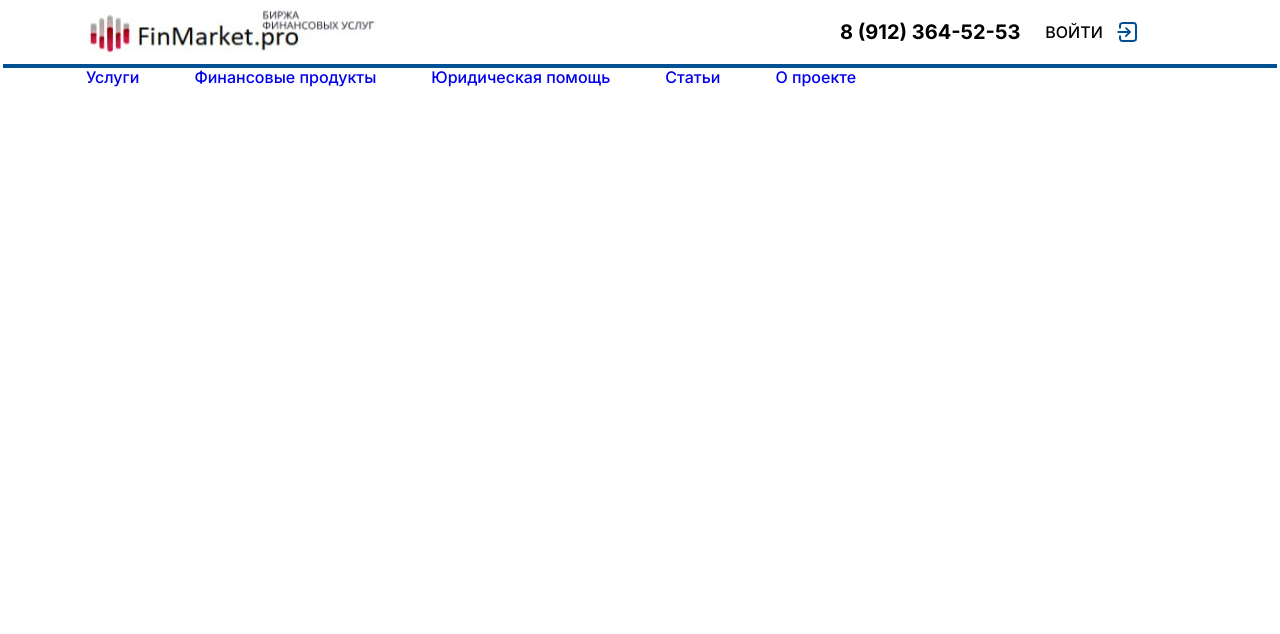
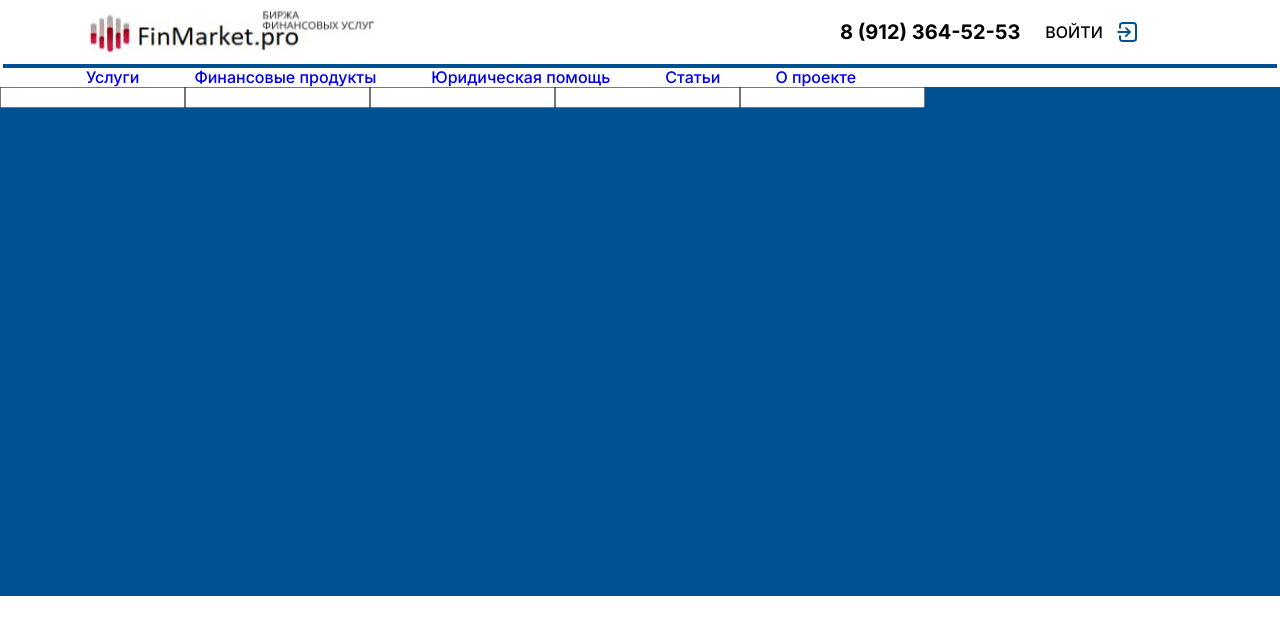
Before and after one commit to LizNgoNgoc/finmarket, a React (Create React App) app in the folder app/: page / in a window 1280 px wide. Shown: the top 634 px of the page. Built offline with nearby package versions, Linux system fonts and the light colour scheme.

Commit message:
add new components

```diff
--- a/app/src/App.jsx
+++ b/app/src/App.jsx
@@ -1,11 +1,13 @@
 import { Routes } from 'react-router-dom';
 import './App.css';
 import Header from './components/Header';
+import Finmarket from './pages/Finmarket';
 
 function App() {
   return (
     <div className="App">
       <Header/>
+      <Finmarket/>
       <Routes>
 
       </Routes>
--- /dev/null
+++ b/app/src/components/finmarketForm/FormFin.jsx
@@ -0,0 +1,11 @@
+export default function FormFin() {
+    return <div>
+        <form action="">
+            <input type="text" />
+            <input type="phone" />
+            <input type="email" />
+            <input type="password" />
+            <input type="password" />
+        </form>
+    </div>
+}
--- a/app/src/pages/Finmarket.jsx
+++ b/app/src/pages/Finmarket.jsx
@@ -0,0 +1,8 @@
+import FormFin from "../components/finmarketForm/FormFin"
+import styles from './finmarket.module.css'
+
+export default function Finmarket() {
+    return <section className={styles.section_fin}>
+        <FormFin/>
+    </section>
+}
--- /dev/null
+++ b/app/src/pages/finmarket.module.css
@@ -0,0 +1,5 @@
+.section_fin{
+    background-color: #005193;
+    height: 509px;
+    display: flex;
+}
```
Also changed, not shown: app/src/components/finmarketForm/formFin.module.css (added), app/src/components/finmarketSlide/SlideFin.jsx (added), app/src/components/finmarketSlide/slideFin.module.css (added).
